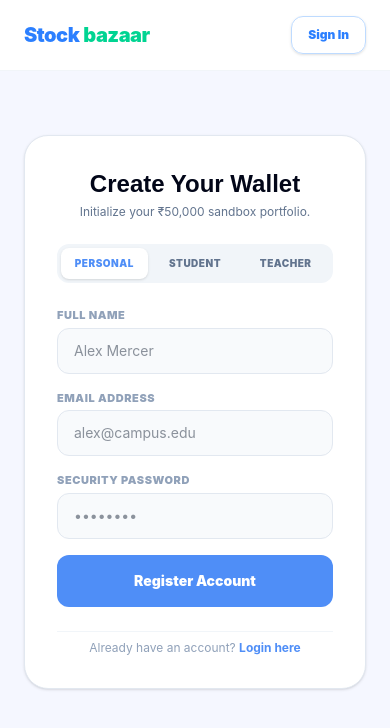
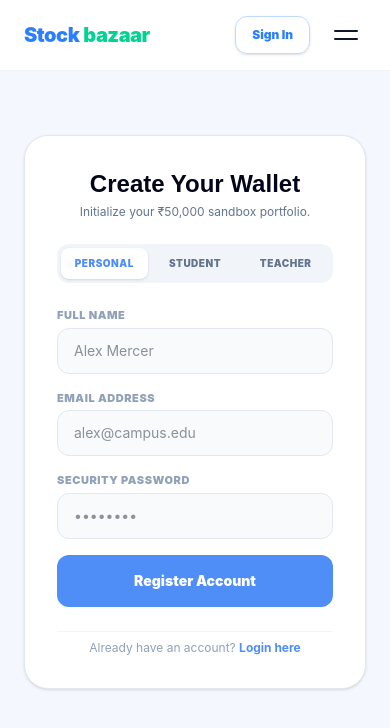
Before and after one commit to Chipkar879/stockbazaar, a Next.js app: page /signup in a window 390 px wide. Shown: the top 728 px of the page. Built offline with nearby package versions, Linux system fonts and the light colour scheme.

Commit message:
feat: implement animated hamburger button and responsive mobile drawer navigation menu

```diff
--- a/components/Navbar.jsx
+++ b/components/Navbar.jsx
@@ -1,14 +1,17 @@
 'use client';
 import Link from 'next/link';
-import { usePathname } from 'next/navigation'; // Import the pathname detector hook
+import { usePathname } from 'next/navigation';
 import { useState, useEffect } from 'react';
 import { supabase } from '@/lib/supabase';
 
 export default function Navbar() {
-  const pathname = usePathname(); // This reads your current page URL (e.g., '/', '/simulator')
+  const pathname = usePathname();
   const [user, setUser] = useState(null);
   const [initials, setInitials] = useState('');
   const [loading, setLoading] = useState(true);
+
+  // State to track if the mobile menu layout is open or closed
+  const [isMobileMenuOpen, setIsMobileMenuOpen] = useState(false);
 
   useEffect(() => {
     const getSessionAndProfile = async () => {
@@ -55,45 +58,28 @@ export default function Navbar() {
     return () => subscription.unsubscribe();
   }, []);
 
+  // Close mobile menu automatically when a link is clicked
+  const closeMenu = () => setIsMobileMenuOpen(false);
+
   return (
     <header className="w-full bg-white border-b border-slate-100 sticky top-0 z-50 px-6 py-4">
       <div className="max-w-7xl mx-auto flex items-center justify-between">
 
         {/* Left Side: Brand Logo */}
-        <Link href="/" className="flex items-center gap-1 group select-none">
+        <Link href="/" className="flex items-center gap-1 group select-none" onClick={closeMenu}>
           <span className="text-xl font-black tracking-tight text-blue-500">Stock</span>
           <span className="text-xl font-black tracking-tight text-emerald-400">bazaar</span>
         </Link>
 
-        {/* Center: DYNAMIC NAVIGATION ITEMS */}
+        {/* Center: Desktop Navigation Layout Items */}
         <nav className="hidden md:flex items-center gap-8 text-xs font-bold text-slate-500">
-          <Link
-            href="/"
-            className={`pb-0.5 transition-all ${pathname === '/' ? 'text-blue-500 border-b-2 border-blue-500' : 'hover:text-slate-900'}`}
-          >
-            Home
-          </Link>
-          <Link
-            href="/simulator"
-            className={`pb-0.5 transition-all ${pathname === '/simulator' ? 'text-blue-500 border-b-2 border-blue-500' : 'hover:text-slate-900'}`}
-          >
-            Simulator
-          </Link>
-          <Link
-            href="/courses"
-            className={`pb-0.5 transition-all ${pathname === '/courses' ? 'text-blue-500 border-b-2 border-blue-500' : 'hover:text-slate-900'}`}
-          >
-            Courses
-          </Link>
-          <Link
-            href="/pricing"
-            className={`pb-0.5 transition-all ${pathname === '/pricing' ? 'text-blue-500 border-b-2 border-blue-500' : 'hover:text-slate-900'}`}
-          >
-            Pricing
-          </Link>
+          <Link href="/" className={`pb-0.5 transition-all ${pathname === '/' ? 'text-blue-500 border-b-2 border-blue-500' : 'hover:text-slate-900'}`}>Home</Link>
+          <Link href="/simulator" className={`pb-0.5 transition-all ${pathname === '/simulator' ? 'text-blue-500 border-b-2 border-blue-500' : 'hover:text-slate-900'}`}>Simulator</Link>
+          <Link href="/courses" className={`pb-0.5 transition-all ${pathname === '/courses' ? 'text-blue-500 border-b-2 border-blue-500' : 'hover:text-slate-900'}`}>Courses</Link>
+          <Link href="/pricing" className={`pb-0.5 transition-all ${pathname === '/pricing' ? 'text-blue-500 border-b-2 border-blue-500' : 'hover:text-slate-900'}`}>Pricing</Link>
         </nav>
 
-        {/* Right Side: Contextual Auth Avatar */}
+        {/* Right Side: Contextual Auth / Hamburger Control Layout */}
         <div className="flex items-center gap-4">
           {loading ? (
             <div className="h-9 w-9 bg-slate-100 rounded-xl animate-pulse border border-slate-200" />
@@ -101,6 +87,7 @@ export default function Navbar() {
             <Link
               href="/signup?mode=login"
               className="text-xs font-black text-blue-500 border border-blue-200 hover:bg-blue-50/50 px-4 py-2.5 rounded-xl transition-all shadow-sm"
+              onClick={closeMenu}
             >
               Sign In
             </Link>
@@ -115,8 +102,24 @@ export default function Navbar() {
               </div>
             </div>
           )}
+
+          {/* Toggle Button: Toggles state variable back and forth */}
+          <button
+            className="flex flex-col gap-1.5 md:hidden p-2 text-slate-600 focus:outline-none z-50"
+            onClick={() => setIsMobileMenuOpen(!isMobileMenuOpen)}
+          >
+            <span className={`h-0.5 w-6 bg-slate-900 rounded-full transition-all duration-300 ${isMobileMenuOpen ? 'rotate-45 translate-y-2' : ''}`}></span>
+            <span className={`h-0.5 w-6 bg-slate-900 rounded-full transition-all duration-300 ${isMobileMenuOpen ? '-rotate-45' : ''}`}></span>
+          </button>
         </div>
+      </div>
 
+      {/* DYNAMIC MOBILE DRAWER MENU OVERLAY */}
+      <div className={`absolute top-full left-0 w-full bg-white border-b border-slate-100 shadow-md p-6 flex flex-col gap-4 text-sm font-bold text-slate-600 md:hidden transition-all duration-300 origin-top ${isMobileMenuOpen ? 'scale-y-100 opacity-100 visible' : 'scale-y-0 opacity-0 invisible'}`}>
+        <Link href="/" onClick={closeMenu} className={`p-2 rounded-xl ${pathname === '/' ? 'bg-blue-50 text-blue-500' : 'hover:bg-slate-50'}`}>Home</Link>
+        <Link href="/simulator" onClick={closeMenu} className={`p-2 rounded-xl ${pathname === '/simulator' ? 'bg-blue-50 text-blue-500' : 'hover:bg-slate-50'}`}>Simulator</Link>
+        <Link href="/courses" onClick={closeMenu} className={`p-2 rounded-xl ${pathname === '/courses' ? 'bg-blue-50 text-blue-500' : 'hover:bg-slate-50'}`}>Courses</Link>
+        <Link href="/pricing" onClick={closeMenu} className={`p-2 rounded-xl ${pathname === '/pricing' ? 'bg-blue-50 text-blue-500' : 'hover:bg-slate-50'}`}>Pricing</Link>
       </div>
     </header>
   );
```
